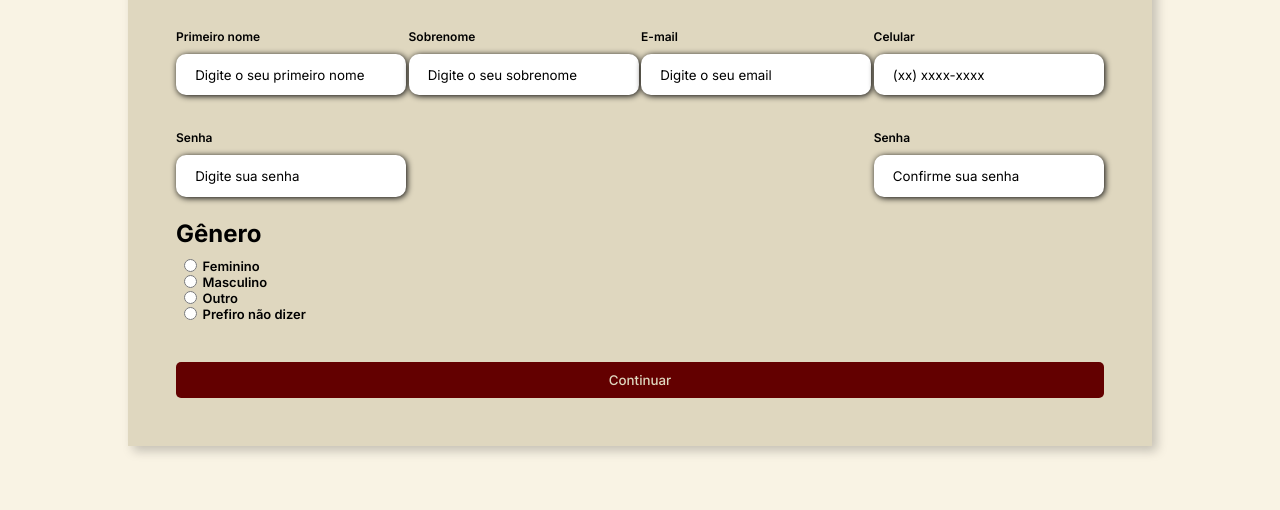
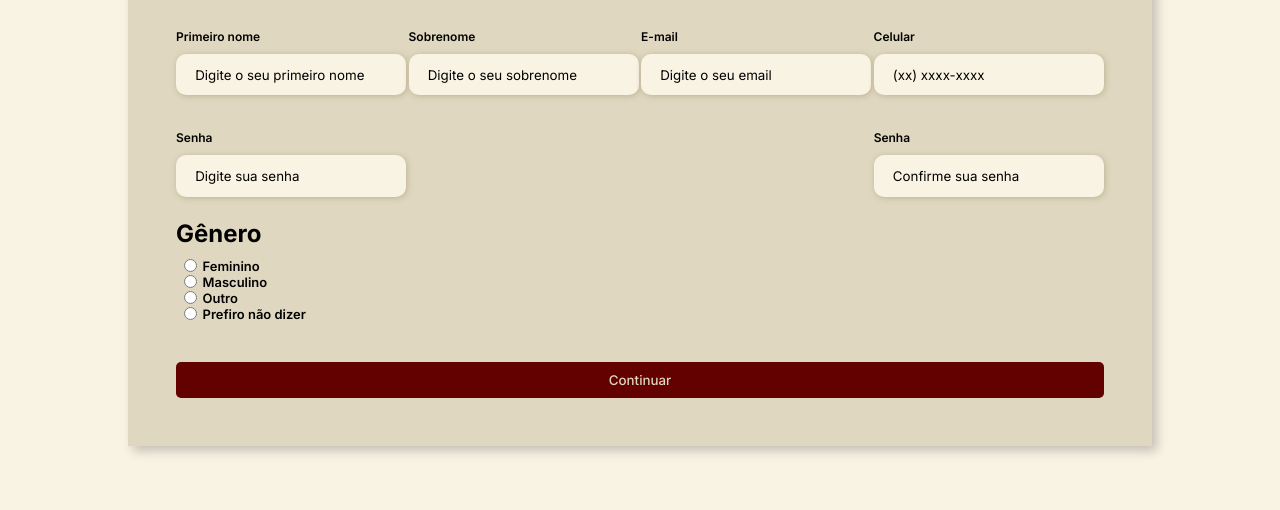
Before and after one commit to mirianprates/Formul-rio, a plain HTML site: page index.html in a window 1280 px wide. Shown: the part 623-1133 px from the top of the page. Drawn offline with Linux system fonts and the light colour scheme.

Commit message:
Update style.css

```diff
--- a/assets/css/style.css
+++ b/assets/css/style.css
@@ -7,6 +7,7 @@
     --cor-de-fundo: #f9f3e4;
     --cor-fundo-imagem:#F5F5F5;
     --cor-base: #DFD7BF;
+    --cor-shadow: #bdb396;
     --cor-destaque: #630000;
     --cor-de-hover: #460000;
     --cor-do-texto: #000000;
@@ -116,8 +117,10 @@ margin-bottom: 1.1rem;
     padding: 0.8rem 1.2rem;
     border: none;
     border-radius: 10px;
-    box-shadow: 1px 1px 6px var(--cor-do-texto);
+    box-shadow: 1px 1px 6px var(--cor-shadow);
+    background-color: var(--cor-de-fundo);
 }
+
 .input-box input:hover{
     background-color: var(--cor-base);
 }
```
